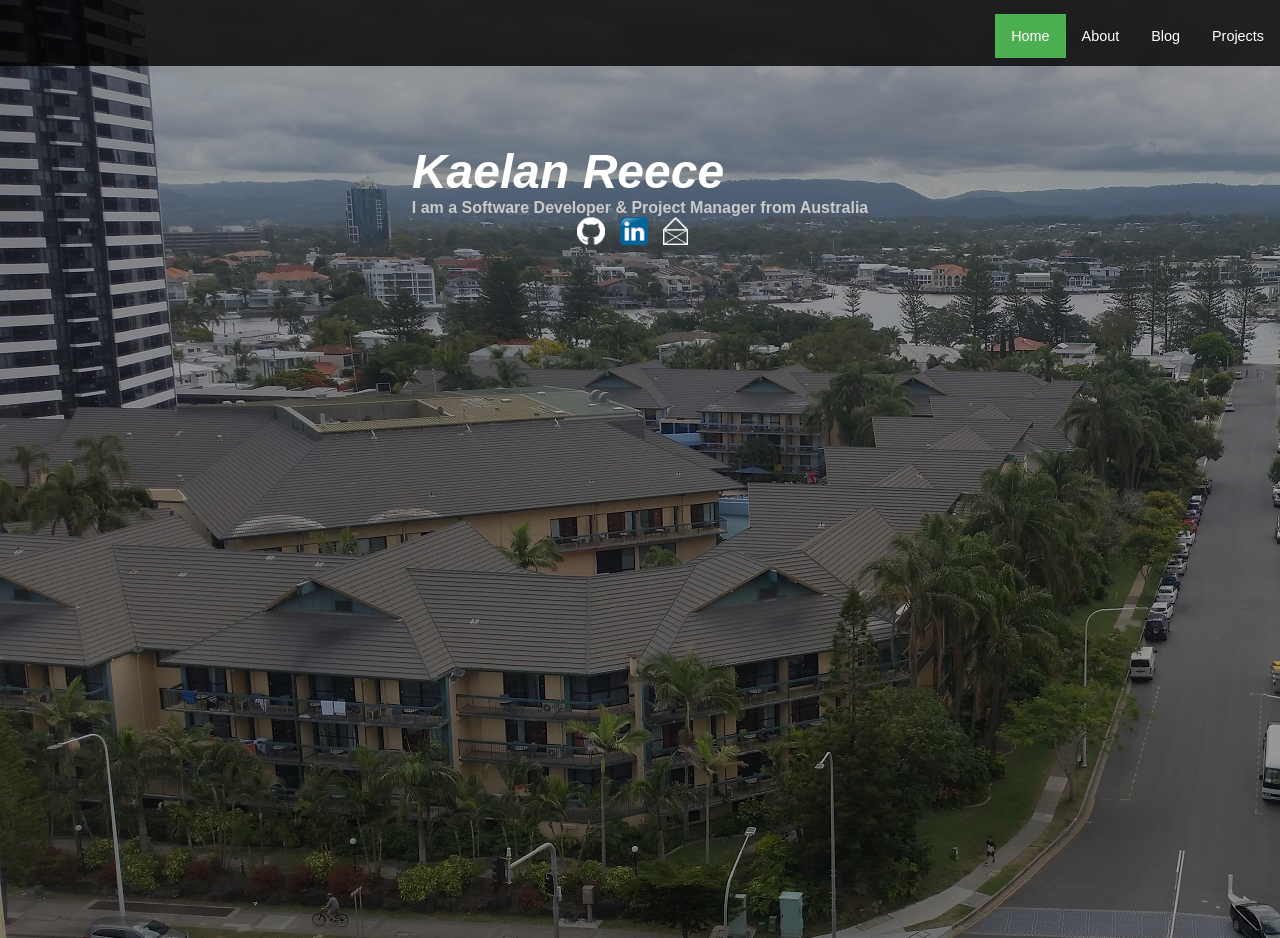
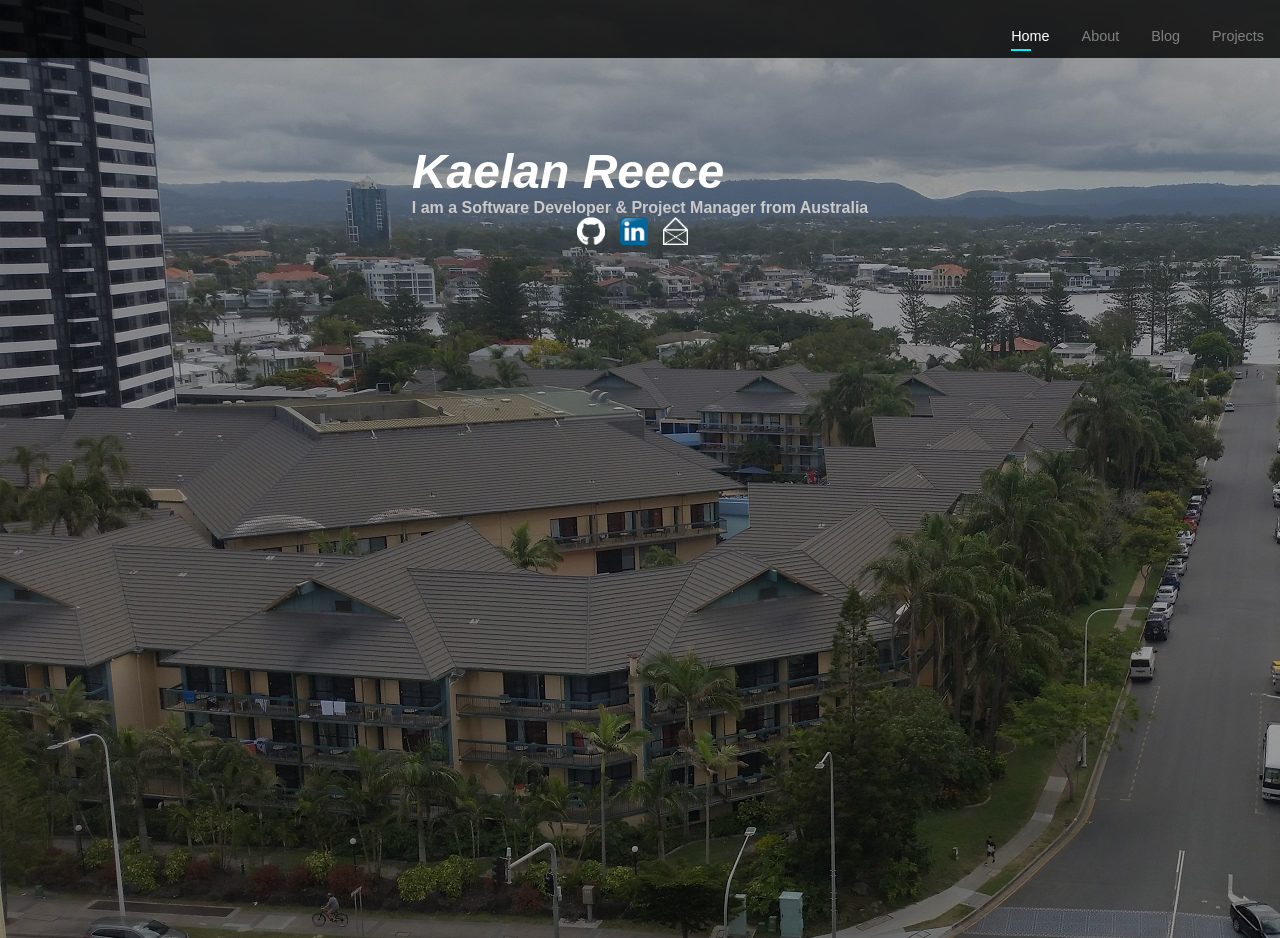
Before and after one commit to kaelanhr/PortfolioSite, a React (Create React App) app in the folder Client/: page / in a window 1280 px wide. Built offline with nearby package versions, Linux system fonts and the light colour scheme; no server answers.

Commit message:
updated styling for nav bar to be consistent with designs

```diff
--- a/Client/src/App.scss
+++ b/Client/src/App.scss
@@ -3,6 +3,10 @@
 @import "scss/Pages/Home.scss";
 
 $HomeLeftPadding: 48em;
+
+p {
+	margin: 0;
+}
 
 .App {
 	text-align: center;
--- a/Client/src/Components/Navigation/NavigationBar.tsx
+++ b/Client/src/Components/Navigation/NavigationBar.tsx
@@ -1,9 +1,7 @@
 import { observer } from "mobx-react";
 import React, { Component } from "react";
-import { Link } from "react-router-dom";
+import { NavLink } from "react-router-dom";
 import { store } from "../../store";
-import { observable, action } from "mobx";
-import { NavLink } from "react-router-dom";
 
 interface NavItemProps {
 	linkUrl: string;
--- a/Client/src/scss/Components/Navigation/NavigationBar.scss
+++ b/Client/src/scss/Components/Navigation/NavigationBar.scss
@@ -18,22 +18,35 @@
 
 	li a {
 		display: block;
-		color: white;
+		color: gray;
 		padding: 14px 16px;
 		text-decoration: none;
 	}
 
 	li a:hover {
-		background-color: rgb(9, 239, 247);
+		color: white;
 	}
 
 	.active {
-		background-color: #4caf50;
+		color: white;
+	}
+	.active::before {
+		background-color: red;
+		height: 2px;
+		width: 20px;
+		color: red;
+		background-color: rgb(9, 239, 247);
+		color: red;
+		font-weight: bold;
+		box-sizing: border-box;
+		content: "";
+		font-weight: 600;
+		position: absolute;
+		bottom: 0.5em;
 	}
 
 	.nav-item {
 		font-size: 0.9rem;
-		padding-bottom: 0.5rem;
 		list-style: none;
 	}
 }
```
